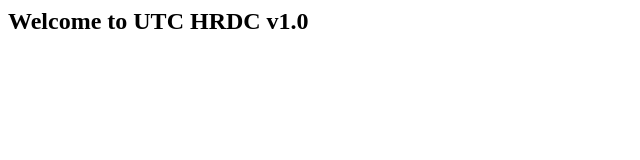
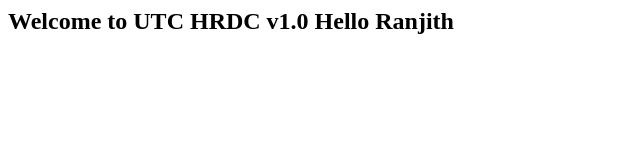
Before and after one commit to ranjithjunnuthula/UTCFirstApp, a plain HTML site: page index.html in a window 1280 px wide. Shown: the whole page, without its empty margins (0-640 px from the left). Drawn offline with Linux system fonts and the light colour scheme.

Commit message:
Add files via upload

```diff
--- a/index.html
+++ b/index.html
@@ -5,7 +5,7 @@ UTC HYD
 </title>
 
 <body>
-<h2> Welcome to UTC HRDC  v1.0</h2>
+<h2> Welcome to UTC HRDC  v1.0 Hello Ranjith</h2>
 
 </body>
 </html>
```
